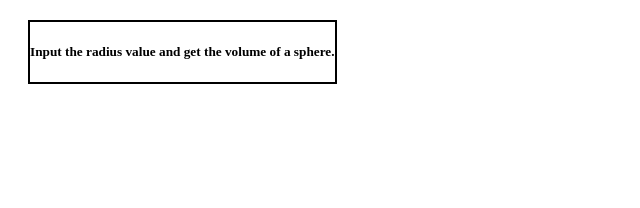
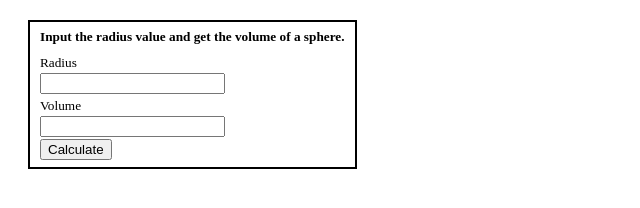
Before and after one commit to wazyp/Js-learning, a plain HTML site: page fundamentals_2/calculate.html in a window 1280 px wide. Shown: the whole page, without its empty margins (0-640 px from the left). Drawn offline with Linux system fonts and the light colour scheme.

Commit message:
Work on tasks

```diff
--- a/fundamentals_2/calculate.css
+++ b/fundamentals_2/calculate.css
@@ -2,4 +2,15 @@
     width: fit-content;
     border: 2px solid black;
     margin: 20px;
+    padding: 5px 10px;
 }
+
+.content-box h5 {
+    font-weight: normal;
+    margin-top: 2px;
+    margin-bottom: 2px;
+}
+
+.content-box input {
+    margin-bottom: 2px;
+}
--- a/fundamentals_2/calculate.html
+++ b/fundamentals_2/calculate.html
@@ -11,7 +11,13 @@
 
 <body>
     <div class="content-box">
-        <h5>Input the radius value and get the volume of a sphere.</h5>
+        <h5 style="font-weight: bold; margin-bottom: 10px;" class="title-text">Input the radius value and get the volume of a sphere.</h5>
+        <h5>Radius</h5>
+        <input type="number" class="radius">
+        <h5>Volume</h5>
+        <input type="number" class="volume">
+        <br>
+        <input type="button" value="Calculate" class="calculate">
     </div>
 </body>
 
--- a/fundamentals_2/calculate.js
+++ b/fundamentals_2/calculate.js
@@ -0,0 +1,7 @@
+const button = document.querySelector('.calculate');
+const radiusInput = document.querySelector('.radius');
+const volumeOutp = document.querySelector('.volume');
+
+button.addEventListener('click', function onClick() {
+    volumeOutp.value = (radiusInput.value * radiusInput.value) * 3.14;
+});
```
